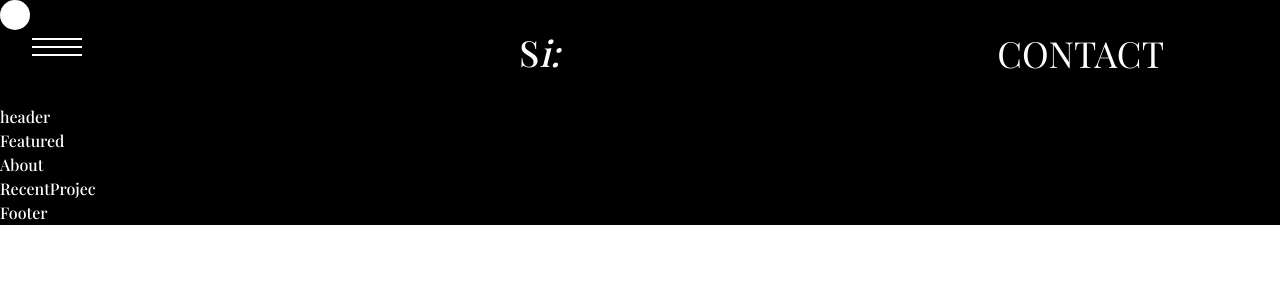
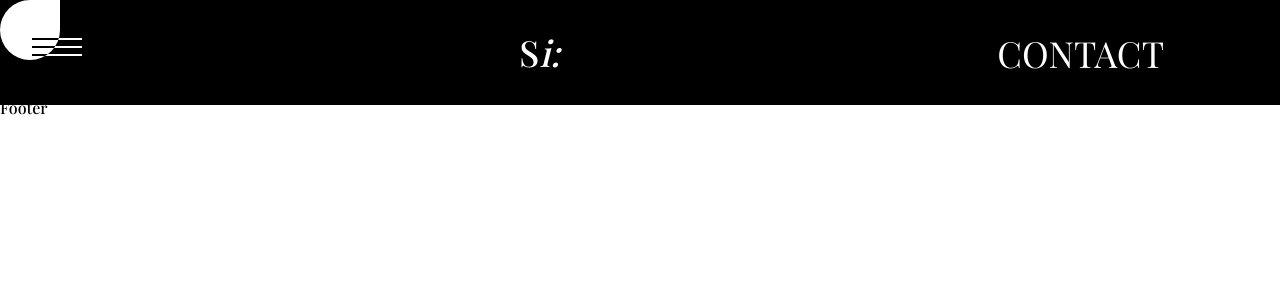
Before and after one commit to uisendy/Personal-Portfolio, a React (Create React App) app: page / in a window 1280 px wide. Shown: the top 300 px of the page. Built offline with nearby package versions, Linux system fonts and the light colour scheme; a web font is replaced by a local one.

Commit message:
[f-design]: Navbar updated

```diff
--- a/src/App.js
+++ b/src/App.js
@@ -9,7 +9,7 @@ function App() {
   return (
     <>
       <CustomCursor />
-      <div className="bg-black text-white">
+      <div>
         <Navbar />
         <Header />
         <Featured />
--- a/src/CustomCursor/index.js
+++ b/src/CustomCursor/index.js
@@ -68,7 +68,9 @@ const CustomCursor = () => {
   }, []);
   return (
     <div className={`cursor-wrapper default`}>
-      <div className="secondary-cursor" ref={secondaryCursor}></div>
+      <div className="secondary-cursor" ref={secondaryCursor}>
+        {console.log(secondaryCursor)}
+      </div>
     </div>
   );
 };
--- a/src/CustomCursor/style.css
+++ b/src/CustomCursor/style.css
@@ -1,6 +1,6 @@
 .secondary-cursor {
   z-index: 1000;
-  border-radius: 50%;
+  border-radius: 50% 0 50% 50%;
   pointer-events: none;
   overflow: hidden;
   transform: translate3d(0, 0, 0);
@@ -10,22 +10,17 @@
   transition: width 0.25s ease-in-out, height 0.25s ease-in-out;
 }
 .secondary-cursor.regular {
-  width: 40px;
-  height: 40px;
+  width: 80px;
+  height: 80px;
 }
 .secondary-cursor.small {
+  width: 150px;
+  height: 150px;
+}
+
+.secondary-cursor {
   width: 60px;
   height: 60px;
-}
-.secondary-cursor {
-  z-index: 10000;
-  pointer-events: none;
-  transform: translate3d(0, 0, 0);
-  position: fixed;
-}
-.secondary-cursor {
-  width: 30px;
-  height: 30px;
 }
 @keyframes fadeIn {
   0% {
--- a/src/components/Header/Header.js
+++ b/src/components/Header/Header.js
@@ -1,7 +1,11 @@
 import React from "react";
 
 const header = () => {
-  return <div>header</div>;
+  return (
+    <div>
+      <h1 className="mt-">Hello!</h1>
+    </div>
+  );
 };
 
 export default header;
--- a/src/components/Navbar/Menu.js
+++ b/src/components/Navbar/Menu.js
@@ -7,7 +7,7 @@ const Menu = () => {
   const [isNavOpen, setIsNavOpen] = useState(false);
 
   return (
-    <div className="py-8 px-8 bg-black">
+    <div className="py-8 px-8 bg-black fixed w-[100%]">
       <nav className="flex justify-between">
         <section className="flex">
           <div
@@ -28,7 +28,7 @@ const Menu = () => {
             <div
               onClick={() => setIsNavOpen(false)} // change isNavOpen state to false to close the menu
             ></div>
-            <ul className="flex flex-col gap-20 justify-between min-h-[250px] w-[80%] text-white text-9xl">
+            <ul className="flex flex-col gap-20 justify-between min-h-[250px] w-[80%] text-white text-7xl md:w-[80%] md:text-9xl">
               <li className="flex">
                 <a
                   className="links flex item-centre hover:italic"
--- a/src/components/Navbar/style.css
+++ b/src/components/Navbar/style.css
@@ -44,7 +44,6 @@
   display: none;
 }
 .showMenuNav {
-  display: block;
   position: absolute;
   width: 100%;
   height: 100vh;
@@ -54,7 +53,7 @@
   z-index: 10;
   display: flex;
   flex-direction: column;
-  justify-content: space-evenly;
+  justify-content: center;
   align-items: center;
 }
 
```
